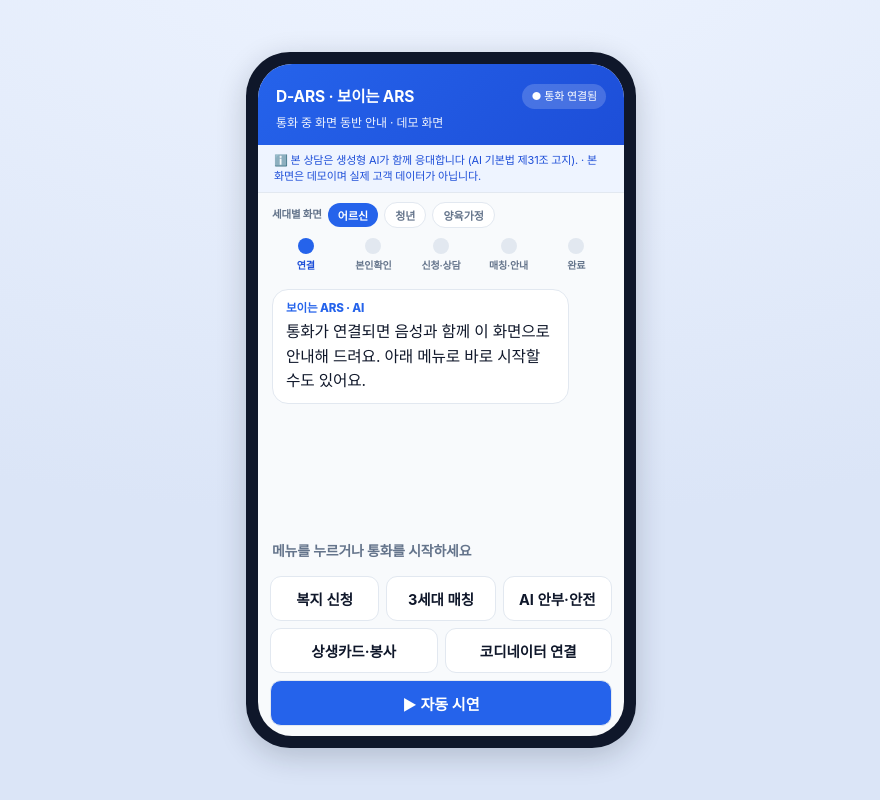
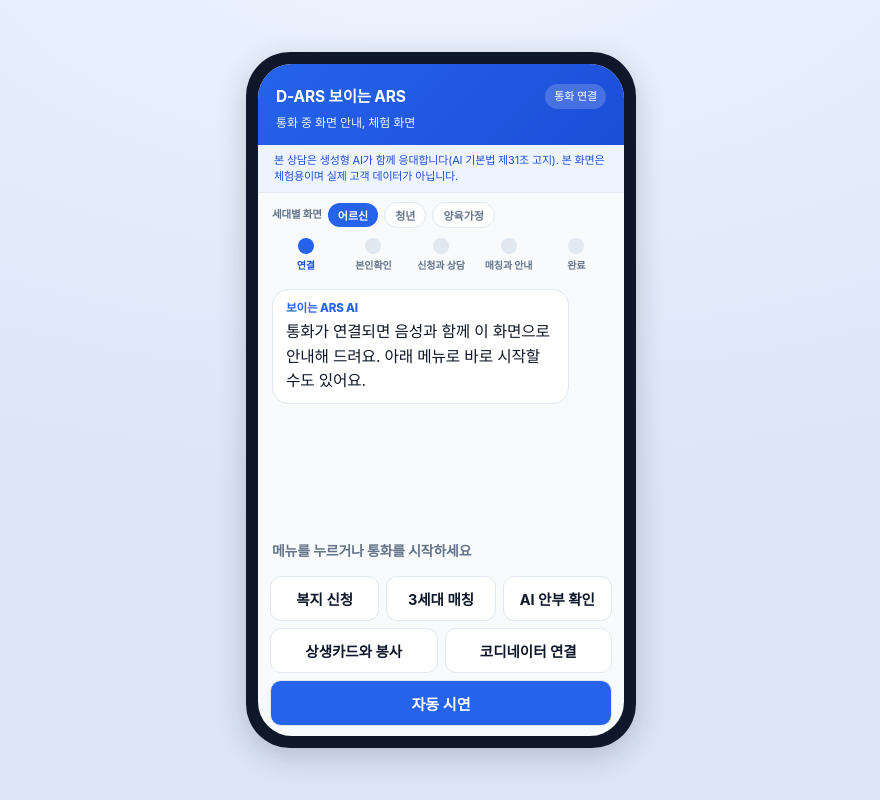
Before and after one commit to AI-JUNE/D-ARS, a Next.js app in the folder d-ars-repo/dars/: page /visual in a window 1280 px wide. Shown: the whole page, without its empty margins (199-1079 px from the left). Built offline with nearby package versions, Linux system fonts and the light colour scheme; a web font is replaced by a local one.

Commit message:
copy(dars): 고객 체험 화면(/visual)의 가운뎃점, 이모지, 권유투 문구를 업무 문장으로 바꾼다(테스트 1,388건, 빌드 통과)

```diff
--- a/d-ars-repo/dars/app/visual/page.jsx
+++ b/d-ars-repo/dars/app/visual/page.jsx
@@ -6,7 +6,7 @@ import { fetchOnce } from '@/lib/fetchJson';
 // 보이는 ARS 고객 화면 데모 — 통화 중 화면 동반 안내 시연
 // 콜봇 events node 키(합의안): SHOW_WELFARE_FORM · SHOW_TRIO_MATCH · SHOW_SAFETY_CHECK
 //                              · SHOW_CARD_POINTS · TRANSFER_COORDINATOR · SHOW_DOCS
-const journey = ['연결', '본인확인', '신청·상담', '매칭·안내', '완료'];
+const journey = ['연결', '본인확인', '신청과 상담', '매칭과 안내', '완료'];
 const GENS = [
   { k: 'senior', label: '어르신', scale: 1.16 },
   { k: 'youth', label: '청년', scale: 1.0 },
@@ -15,8 +15,8 @@ const GENS = [
 const MENU = [
   ['SHOW_WELFARE_FORM', '복지 신청'],
   ['SHOW_TRIO_MATCH', '3세대 매칭'],
-  ['SHOW_SAFETY_CHECK', 'AI 안부·안전'],
-  ['SHOW_CARD_POINTS', '상생카드·봉사'],
+  ['SHOW_SAFETY_CHECK', 'AI 안부 확인'],
+  ['SHOW_CARD_POINTS', '상생카드와 봉사'],
   ['TRANSFER_COORDINATOR', '코디네이터 연결'],
 ];
 // 노드→스텝 인디케이터 매핑(정적 상수 — 컴포넌트 밖 모듈 스코프로 올려 렌더마다 재생성되지 않게 하고
@@ -116,26 +116,26 @@ export default function Visual() {
     await bot('안녕하세요, 고객센터입니다. 무엇을 도와드릴까요? 화면으로도 함께 안내합니다.', null, id);
     if (id !== runId.current) return;
     setStep(1); await cust('김순자입니다. 기초연금을 신청하고 싶어요', id);
-    await bot('네, 본인확인 되었어요. 말씀하시는 내용으로 신청서를 대신 작성합니다.', 'SHOW_WELFARE_FORM', id);
+    await bot('본인 확인이 완료되었습니다. 말씀하신 내용으로 신청서를 작성합니다.', 'SHOW_WELFARE_FORM', id);
     if (id !== runId.current) return;
-    setStep(2); await bot('기초연금부터 접수합니다. 필요하시면 노인맞춤돌봄도 함께 신청할 수 있어요.', null, id);
+    setStep(2); await bot('기초연금부터 접수합니다. 노인맞춤돌봄도 함께 신청할 수 있습니다.', null, id);
     await cust('가끔 손주도 봐주고 말동무해줄 사람이 있으면 좋겠어', id);
-    await bot('그러시군요. 가까운 청년·아동과 3세대로 이어드릴 수 있어요.', 'SHOW_TRIO_MATCH', id);
+    await bot('그러시군요. 가까운 청년, 아동과 3세대 매칭이 가능합니다.', 'SHOW_TRIO_MATCH', id);
     if (id !== runId.current) return;
-    setStep(3); await bot('매칭 전에는 4단계 안전검증을 꼭 거치니 안심하셔도 돼요.', 'SHOW_SAFETY_CHECK', id);
-    await bot('그동안 쌓으신 봉사시간과 상생카드도 확인해 보세요.', 'SHOW_CARD_POINTS', id);
+    setStep(3); await bot('매칭 전에 4단계 안전검증을 진행합니다.', 'SHOW_SAFETY_CHECK', id);
+    await bot('누적 봉사시간과 상생카드 내역입니다.', 'SHOW_CARD_POINTS', id);
     if (id !== runId.current) return;
-    await bot('접수에 필요한 서류예요. 문자로도 보내 드립니다.', 'SHOW_DOCS', id);
-    setStep(4); await bot('신청이 접수되었어요. 담당 코디네이터가 곧 연락드릴게요. 편하게 기다려 주세요.', null, id);
+    await bot('접수에 필요한 서류입니다. 문자로도 발송합니다.', 'SHOW_DOCS', id);
+    setStep(4); await bot('신청이 접수되었습니다. 담당 코디네이터가 연락합니다.', null, id);
     if (id === runId.current) setPlaying(false);
   };
 
   const pick = async (node) => {
     const id = ++runId.current; setPlaying(false);
     if (node === 'SHOW_WELFARE_FORM') { setStep(2); await cust('복지 신청하고 싶어요', id); await bot('말씀하시는 내용으로 신청서를 작성합니다.', node, id); }
-    if (node === 'SHOW_TRIO_MATCH') { setStep(3); await cust('3세대 매칭 신청할래요', id); await bot('청년·어르신·아동 트리오로 이어드려요.', node, id); }
-    if (node === 'SHOW_SAFETY_CHECK') { setStep(3); await cust('안전한지 걱정돼요', id); await bot('4단계 안전검증으로 안심하셔도 돼요.', node, id); }
-    if (node === 'SHOW_CARD_POINTS') { setStep(2); await cust('내 봉사시간이랑 상생카드 얼마예요?', id); await bot('적립 내역이에요.', node, id); }
+    if (node === 'SHOW_TRIO_MATCH') { setStep(3); await cust('3세대 매칭 신청할래요', id); await bot('청년, 어르신, 아동 3세대로 매칭합니다.', node, id); }
+    if (node === 'SHOW_SAFETY_CHECK') { setStep(3); await cust('안전한지 걱정돼요', id); await bot('매칭 전에 4단계 안전검증을 진행합니다.', node, id); }
+    if (node === 'SHOW_CARD_POINTS') { setStep(2); await cust('내 봉사시간이랑 상생카드 얼마예요?', id); await bot('적립 내역입니다.', node, id); }
     if (node === 'TRANSFER_COORDINATOR') { setStep(3); await cust('사람이랑 얘기하고 싶어요', id); await bot('지역 코디네이터로 연결합니다.', node, id); }
   };
 
@@ -151,17 +151,17 @@ export default function Visual() {
         <div style={{ background: '#f8fafc', borderRadius: 34, overflow: 'hidden', height: 'min(760px,84vh)', minHeight: 540, display: 'flex', flexDirection: 'column' }}>
           <div style={{ background: 'linear-gradient(135deg,#2563eb,#1d4ed8)', color: '#fff', padding: '20px 18px 13px' }}>
             <div style={{ display: 'flex', justifyContent: 'space-between', alignItems: 'center' }}>
-              <b style={{ fontSize: 15.5 }}>D-ARS · 보이는 ARS</b>
-              <span style={{ fontSize: 11, background: 'rgba(255,255,255,.18)', padding: '4px 9px', borderRadius: 999 }}>{live ? '● 실시간 연동' : '● 통화 연결됨'}</span>
+              <b style={{ fontSize: 15.5 }}>D-ARS 보이는 ARS</b>
+              <span style={{ fontSize: 11, background: 'rgba(255,255,255,.18)', padding: '4px 9px', borderRadius: 999 }}>{live ? '실시간 연동' : '통화 연결'}</span>
             </div>
-            <div style={{ fontSize: 12, opacity: .92, marginTop: 5 }}>통화 중 화면 동반 안내 · 데모 화면</div>
+            <div style={{ fontSize: 12, opacity: .92, marginTop: 5 }}>통화 중 화면 안내, 체험 화면</div>
           </div>
           <div style={{ background: '#eef4ff', borderBottom: '1px solid #e2e8f0', color: '#1d4ed8', fontSize: 11, padding: '7px 16px' }}>
-            ℹ️ 본 상담은 생성형 AI가 함께 응대합니다 (AI 기본법 제31조 고지). · 본 화면은 데모이며 실제 고객 데이터가 아닙니다.</div>
+            본 상담은 생성형 AI가 함께 응대합니다(AI 기본법 제31조 고지). 본 화면은 체험용이며 실제 고객 데이터가 아닙니다.</div>
           {/* 장애 폴백 안내: 항상 DOM 에 두고(display:none 이면 aria-live 낭독이 누락된다) 끊겼을 때만 내용·높이를 채운다.
               색 대비: #9f1239 on #fbe2e7 ≈ 6.5:1 (어르신 배율에도 S() 로 확대). */}
           <div role="status" aria-live="assertive" style={{ background: '#fbe2e7', borderBottom: lost ? '1px solid #f3cbd5' : 0, color: '#9f1239', fontSize: S(13), fontWeight: 700, padding: lost ? '9px 16px' : 0, lineHeight: 1.45 }}>
-            {lost ? `📞 ${SCREEN_LOST_MESSAGE}` : ''}</div>
+            {lost ? SCREEN_LOST_MESSAGE : ''}</div>
           <div style={{ display: 'flex', gap: 6, padding: '9px 14px 4px', alignItems: 'center' }}>
             <span style={{ fontSize: 10.5, color: '#64748b', fontWeight: 700 }}>세대별 화면</span>
             {GENS.map((g) => (
@@ -181,12 +181,12 @@ export default function Visual() {
             {typing && <Typing S={S} />}
           </div>
           <div style={{ padding: '8px 14px', minHeight: 34, fontSize: S(12), color: listening ? '#1d4ed8' : '#64748b', fontWeight: 600 }}>
-            {listening ? '🎙️ 고객님 말씀을 듣고 있어요…' : (typing ? '💬 안내를 준비하고 있어요…' : '메뉴를 누르거나 통화를 시작하세요')}</div>
+            {listening ? '음성을 인식하는 중입니다' : (typing ? '안내를 준비하는 중입니다' : '메뉴를 누르거나 통화를 시작하세요')}</div>
           <div style={{ padding: '6px 12px 10px', display: 'flex', flexWrap: 'wrap', gap: 7 }}>
             {MENU.map(([node, label]) => (
               <button type="button" key={node} onClick={() => pick(node)} style={{ ...btnStyle, fontSize: S(12.5) }}>{label}</button>))}
             <button type="button" onClick={play} disabled={playing} style={{ ...btnStyle, background: playing ? '#93b4f5' : '#2563eb', color: '#fff', flex: '1 1 100%', fontSize: S(13), cursor: playing ? 'default' : 'pointer' }}>
-              {playing ? '● 시연 진행 중…' : '▶ 자동 시연'}</button>
+              {playing ? '시연 진행 중' : '자동 시연'}</button>
           </div>
         </div>
       </div>
@@ -213,7 +213,7 @@ function Bubble({ m, S }) {
     }}>
       {/* 말한 쪽 표시: 브랜드색은 봇에만 쓰고 고객 쪽은 중립 회색으로 둔다 — 블루 한 색으로
           옮기면서 종전(테라코타/브라운)이 갖고 있던 두 화자의 구분이 사라지지 않게. */}
-      <div style={{ fontSize: S(10), fontWeight: 800, marginBottom: 3, color: bot ? '#2563eb' : '#64748b' }}>{bot ? '보이는 ARS · AI' : '고객 발화 (STT)'}</div>
+      <div style={{ fontSize: S(10), fontWeight: 800, marginBottom: 3, color: bot ? '#2563eb' : '#64748b' }}>{bot ? '보이는 ARS AI' : '고객 발화 (STT)'}</div>
       {m.text}
       {m.node && <NodeCard node={m.node} S={S} />}
     </div>
@@ -224,46 +224,46 @@ function NodeCard({ node, S }) {
   const box = { background: '#fff', border: '1px solid #e2e8f0', borderRadius: 12, padding: 11, marginTop: 8, fontSize: S(12.5) };
   const title = (t) => <b style={{ fontSize: S(13), color: '#1d4ed8' }}>{t}</b>;
   const kv = (k, v) => (<div style={{ display: 'flex', justifyContent: 'space-between', padding: '5px 0', borderBottom: '1px dashed #eee' }}><span style={{ color: '#64748b' }}>{k}</span><b>{v}</b></div>);
-  const chip = (t, done) => (<span style={{ fontSize: S(11), fontWeight: 700, padding: '3px 8px', borderRadius: 999, marginRight: 5, marginTop: 5, display: 'inline-block', background: done ? '#e7f7ee' : '#eef4ff', color: done ? '#0f6b37' : '#1d4ed8' }}>{done ? '✓ ' : ''}{t}</span>);
+  const chip = (t, done) => (<span style={{ fontSize: S(11), fontWeight: 700, padding: '3px 8px', borderRadius: 999, marginRight: 5, marginTop: 5, display: 'inline-block', background: done ? '#e7f7ee' : '#eef4ff', color: done ? '#0f6b37' : '#1d4ed8' }}>{done ? '완료 ' : ''}{t}</span>);
 
   if (node === 'SHOW_WELFARE_FORM') return (
-    <div style={box}>{title('🗣️ 복지 신청 (말로 신청)')}
+    <div style={box}>{title('복지 신청(음성 신청)')}
       <div style={{ margin: '7px 0 3px' }}>{chip('기초연금')}{chip('노인맞춤돌봄')}{chip('에너지바우처')}</div>
-      {kv('신청자', '김순자 어르신')}{kv('대상 확인', '자동 조회됨 · 적격')}
-      <div style={{ marginTop: 7, color: '#1d4ed8', fontSize: S(11.5) }}>말씀하시면 신청서가 자동으로 채워집니다. 금액·자격은 코디네이터가 확인해 드려요.</div>
+      {kv('신청자', '김순자 어르신')}{kv('대상 확인', '자동 조회, 적격')}
+      <div style={{ marginTop: 7, color: '#1d4ed8', fontSize: S(11.5) }}>말씀하신 내용이 신청서에 자동 입력됩니다. 금액과 자격은 코디네이터가 확인합니다.</div>
     </div>);
   if (node === 'SHOW_TRIO_MATCH') return (
-    <div style={box}>{title('🤝 3세대 트리오 매칭')}
+    <div style={box}>{title('3세대 매칭')}
       <div style={{ display: 'flex', gap: 6, margin: '8px 0' }}>
         {[['어르신', '김순자'], ['청년', '이도윤'], ['아동', '박서아']].map(([r, n]) => (
           <div key={r} style={{ flex: 1, textAlign: 'center', background: '#f8fafc', border: '1px solid #e2e8f0', borderRadius: 10, padding: '8px 4px' }}>
             <div style={{ fontSize: S(10.5), color: '#1d4ed8', fontWeight: 700 }}>{r}</div><b style={{ fontSize: S(12) }}>{n}</b></div>))}
       </div>
-      {kv('근접', '도보 800m · 같은 동')}{kv('활동', '주 2회 · 말동무·돌봄')}
+      {kv('근접', '도보 800m, 같은 동')}{kv('활동', '주 2회, 말동무와 돌봄')}
     </div>);
   if (node === 'SHOW_SAFETY_CHECK') return (
-    <div style={box}>{title('🛡️ 4단계 안전검증')}
+    <div style={box}>{title('4단계 안전검증')}
       <div style={{ marginTop: 6 }}>{chip('본인 면접', 1)}{chip('범죄경력 조회', 1)}{chip('아동학대 전력', 1)}{chip('추천인 확인')}</div>
-      <div style={{ marginTop: 7, color: '#1d4ed8', fontSize: S(11.5) }}>검증을 통과한 이웃만 매칭돼요. 안심하고 이용하세요.</div>
+      <div style={{ marginTop: 7, color: '#1d4ed8', fontSize: S(11.5) }}>검증을 통과한 이웃만 매칭됩니다.</div>
     </div>);
   if (node === 'SHOW_CARD_POINTS') return (
-    <div style={box}>{title('💳 상생카드 · 봉사시간')}
+    <div style={box}>{title('상생카드와 봉사시간')}
       {kv('누적 봉사시간', '32시간')}{kv('상생카드 포인트', '12,400 P')}{kv('이번 달 활동', '4회')}
     </div>);
   if (node === 'TRANSFER_COORDINATOR') return (
-    <div style={box}>{title('📞 코디네이터 연결')}
+    <div style={box}>{title('코디네이터 연결')}
       <div style={{ display: 'flex', gap: 8, marginTop: 7, alignItems: 'center' }}>
-        <span style={{ flex: 1, color: '#64748b' }}>담당 상담사 연결 · 예상 대기 30초</span>
-        <button type="button" onClick={(e) => { e.currentTarget.textContent = '연결 중…'; e.currentTarget.style.background = '#0f6b37'; }}
+        <span style={{ flex: 1, color: '#64748b' }}>담당 상담사 연결, 예상 대기 30초</span>
+        <button type="button" onClick={(e) => { e.currentTarget.textContent = '연결 중'; e.currentTarget.style.background = '#0f6b37'; }}
           style={{ border: 0, background: '#2563eb', color: '#fff', fontWeight: 800, fontSize: S(12), padding: '8px 12px', borderRadius: 9, cursor: 'pointer' }}>연결</button>
       </div>
     </div>);
   if (node === 'SHOW_DOCS') return (
-    <div style={box}>{title('📋 필요 서류 · 접수')}
+    <div style={box}>{title('필요 서류와 접수')}
       <div style={{ margin: '6px 0' }}>{chip('신분증')}{chip('통장 사본')}{chip('주민등록등본')}</div>
       <div style={{ display: 'flex', gap: 8, marginTop: 4, alignItems: 'center' }}>
         <span style={{ flex: 1, color: '#64748b' }}>서류 안내를 문자로 받기</span>
-        <button type="button" onClick={(e) => { e.currentTarget.textContent = '발송완료 ✓'; e.currentTarget.style.background = '#0f6b37'; }}
+        <button type="button" onClick={(e) => { e.currentTarget.textContent = '발송 완료'; e.currentTarget.style.background = '#0f6b37'; }}
           style={{ border: 0, background: '#2563eb', color: '#fff', fontWeight: 800, fontSize: S(12), padding: '8px 12px', borderRadius: 9, cursor: 'pointer' }}>문자 발송</button>
       </div>
     </div>);
```
Also changed, not shown: 1 other file (tests, documents, lock files or other folders).
